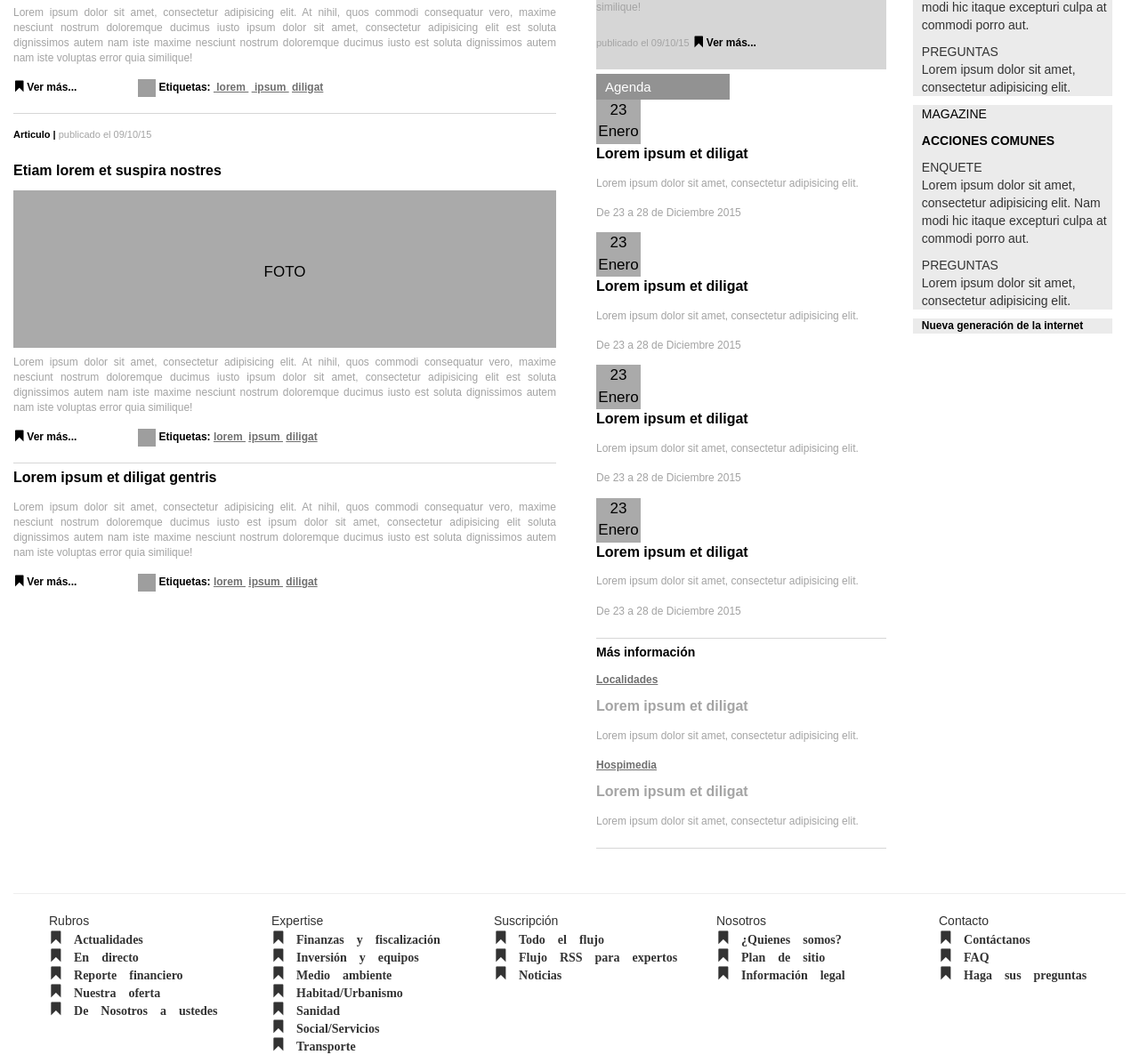
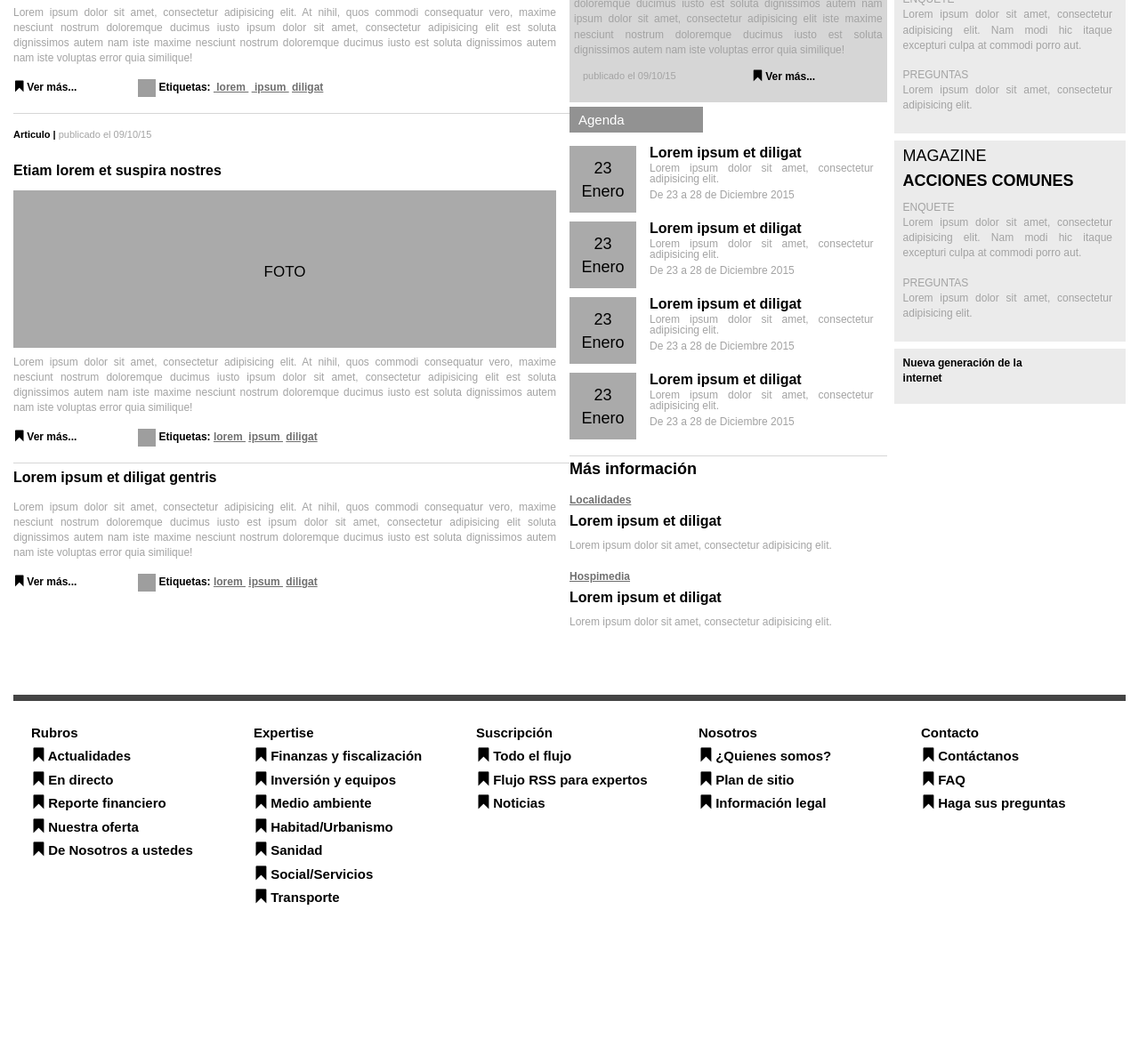
Before and after one commit to dxnxxlx/Grid-System, a plain HTML site: page index.html in a window 1280 px wide. Shown: the part 543-1738 px from the top of the page at 89% size. After the commit the page ends 1596 px from the top, so only its background shows below. Drawn offline with Linux system fonts and the light colour scheme; grey boxes are pictures that could not be loaded.

Commit message:
css final

```diff
--- a/css/main.css
+++ b/css/main.css
@@ -29,6 +29,7 @@ input.text-left{
     padding-left: 1px;
     font-size: 16px;
     padding: 3px 7px;
+    width: 50%;
 }
 
 input.enviar{
@@ -37,6 +38,7 @@ input.enviar{
     font-size: 19px;
     border: 1px solid black;
     padding: 2px 17px;
+	width: 30%;
 }
 
 header .bold{
@@ -67,7 +69,12 @@ header .bold{
 .navbar-default .navbar-toggle .icon-bar{
 	background-color: black;
 }
+ /**CUERPO**********/
 
+ .row{
+ 	margin-right: 0;
+ 	margin-left: 0;
+ }
 .cuerpo{
 	margin-top: 25px;
 	margin-bottom: 25px;
@@ -77,6 +84,7 @@ header .bold{
 	border-bottom: 1px solid #D6D6D6;
 	padding-top: 5px;
     padding-bottom: 8px;
+    padding-right: 15px;
 }
 
 .border-none{
@@ -178,61 +186,140 @@ header .bold{
 }
 
 video{
-
+	background-color: white;
+	border: 1px solid black;
+	width: 100%;
+	height: 215px;
 }
 
-.agenda{
+.bg-light-gray .ver-mas{
+	margin-right: 3%;
+}
 
+.bg-light-gray .clase-articulo{
+	padding-top: 0;
+	padding-left: 10px;
 }
+
+.agenda .articulo{
+	padding-top: 12px;
+	padding-bottom: 20px;
+}
+
+
 
 .fecha{
 	color: black;
 	background-color: #AAAAAA;
-	height: 50px;
-	width: 50px;
+	height: 75px;
+	width: 75px;
 	text-align: center;
-	font-size: 17px;
+	font-size: 18px;
+	padding-top: 13px;
+	padding-left: 5px;
+	padding-right: 5px;
+	margin-right: 15px;
+}
+
+.agenda .row{
+	margin: 10px 0;
+}
+
+.datos-actividad p{
+	margin-bottom: 0;
+	line-height: 100%;
+}
+.agenda .cuadro-gray-articulo{
+	margin-bottom: 15px;
+}
+
+.mas-informacion{
+	border: none;
 }
 
 .mas-informacion p{
 	color: #A4A4A4;
 }
 
-p.titulo-extra{
-	font-size: ;
+.mas-informacion p.titulo-articulo{
 	color: black;
 }
+
+p.titulo-extra{
+	font-size: 18px;
+	font-weight: normal;
+	color: black;
+}
+
 p.titulo-extra-bold{
-	font-size: ;
+	font-size: 18px;
 	font-weight: bold;
 	color: black;
 }
 
+.mas-informacion p{
+	line-height: 1;
+}
+
+.mas-informacion div{
+	margin: 15px 0;
+}
+
+
 ul li{
 	list-style: none;
+	font-family: sans-serif;
 }
 
-.articulo ul{
+.articulo ul, .lista-footer ul{
  	padding-left: 15px;
+ 	margin-top: 10px;
+
  }
+
+ .articulo li, .lista-footer li{
+ 	margin: 5px;
+ 	font-size: 15px;
+ 	font-weight: bold;
+ 	color: black;
+ }
+
 
  .magazine{
  	margin-top: 3%;
- 	padding-left: 10px;
+ 	padding: 8px 15px 10px 10px;
  }
 
+.magazine .titulo-extra-bold, .titulo-extra{
+	line-height: 1;
+}
  .magazine-text{
  	color:black;
  	font-weight: bold;
  	font-size: 12px;
+ 	width: 70%;
  }
 
-footer hr{
+.magazine .texto-titulo{
 
 }
 
+footer{
+	border-top: 7px solid #444;
+	margin-bottom: 15px;
+	padding-bottom: 15px;
+}
+
 .lista-footer{
+	height: 150px;
+	margin-top: 15px;
+	margin-bottom: 15px;
+	width: 50%;
+	float: left;
+}
 
+.lista-oculta{
+	display: none;
 }
 
 
--- a/css/queries.css
+++ b/css/queries.css
@@ -25,20 +25,11 @@
 	}
 }
 
-@media (min-width: 992px){
-	header .col-md-7 {
-	    margin-top: 28px;
-	}
-
-	header .col-md-3 {
-    padding-top: 9px;
-	}
-}
 
 @media (min-width: 768px) {
 	.lista-footer{
 		float: left;
-		width: 20%;
+		width: 25%;
 	}
 
 	h1{
@@ -59,6 +50,29 @@
 	}
 }
 
+@media (min-width: 992px){
+	header .col-md-7 {
+	    margin-top: 28px;
+	}
+
+	header .col-md-3 {
+    padding-top: 9px;
+	}
+
+	.lista-footer{
+		width: 20%;
+	}
+
+	.lista-oculta{
+		display: block;
+	}
+
+	footer {
+    padding-bottom: 70px;
+	}
+}
+
+
 
 
 @media (max-width: 767px) {
--- a/css/utilities.css
+++ b/css/utilities.css
@@ -9,6 +9,10 @@
 	padding-right: 0;
 }
 
+.padding-r-8{
+	padding-right: 8px;
+	padding-left: 0;
+}
 .block{
 	display: block;
 }
@@ -19,6 +23,7 @@
 
 .bg-light-gray{
 	background-color: #D6D6D6;
+	padding: 0 5px;
 }
 
 .bg-lighter-gray{
@@ -32,3 +37,11 @@
 .bold{
 	font-weight: bold;
 }
+
+.pull-left{
+	float: left;
+}
+
+.pull-right{
+	float: right;
+}
--- a/index.html
+++ b/index.html
@@ -68,7 +68,7 @@
 
     <section class="cuerpo pd-cuerpo">
       <div class="row">
-        <div class="col-md-6">
+        <div class="col-md-6 padding-lr-0">
           <div class="articulo">
             <div class="cuadro-gray-articulo">
               <p>Historia destacada</p>
@@ -108,67 +108,62 @@
         </div>
 
 
-        <div class="col-md-6">
-          <div class="col-md-7">
+        <div class="col-md-6 padding-lr-0">
+          <div class="col-md-7 padding-r-8">
             <div class="bg-light-gray">
               <div class="cuadro-gray-articulo">
                 <p>Historia destacada</p>
               </div>
-
+              <video controls="controls"></video>
               <p class="titulo-articulo">Claire Dupont</p>
-              <video controls="controls" >
-                <source src="sintel.ogg" type="video/ogg"/>
-                <source src="sintel.mp4" type="video/mp4"/>
-                <source src="sintel.webm" type="video/webm"/>
-              </video>
               <p class="texto-articulo">Lorem ipsum dolor sit amet, consectetur adipisicing elit. At nihil, quos commodi consequatur vero, maxime nesciunt nostrum doloremque ducimus iusto est soluta dignissimos autem nam ipsum dolor sit amet, consectetur adipisicing elit iste maxime nesciunt nostrum doloremque ducimus iusto est soluta dignissimos autem nam iste voluptas error quia similique!</p>
-              <p class="clase-articulo inline"><span>publicado el 09/10/15</span></p>
-              <p class="inline ver-mas"><span class="glyphicon glyphicon-bookmark"></span> Ver más... </p>
-
+              <div class="row">
+                <p class="clase-articulo inline pull-left"><span>publicado el 09/10/15</span></p>
+                <p class="inline ver-mas pull-right"><span class="glyphicon glyphicon-bookmark"></span> Ver más... </p>
+              </div>
             </div>
 
           <div class="articulo agenda">
             <div class="cuadro-gray-articulo">
               <p>Agenda</p>
             </div>
-            <div class="actividad">
-              <div class="inline fecha">
+            <div class="actividad row">
+              <div class="fecha pull-left">
                 <p>23 Enero</p>
               </div>
-              <div class="inline">
+              <div class="datos-actividad">
                 <p class="titulo-articulo">Lorem ipsum et diligat</p>
                 <p class="texto-articulo">Lorem ipsum dolor sit amet, consectetur adipisicing elit.</p>
                 <p class="texto-articulo">De 23 a 28 de Diciembre 2015</p>
               </div>
             </div>
 
-            <div class="actividad">
-              <div class="inline fecha">
+            <div class="actividad row">
+              <div class="fecha pull-left">
                 <p>23 Enero</p>
               </div>
-              <div class="inline">
+              <div class="datos-actividad">
+                <p class="titulo-articulo">Lorem ipsum et diligat</p>
+                <p class="texto-articulo">Lorem ipsum dolor sit amet, consectetur adipisicing elit.</p>
+                <p class="texto-articulo">De 23 a 28 de Diciembre 2015</p>
+              </div>
+            </div>
+            <div class="actividad row">
+              <div class="fecha pull-left">
+                <p>23 Enero</p>
+              </div>
+              <div class="datos-actividad">
                 <p class="titulo-articulo">Lorem ipsum et diligat</p>
                 <p class="texto-articulo">Lorem ipsum dolor sit amet, consectetur adipisicing elit.</p>
                 <p class="texto-articulo">De 23 a 28 de Diciembre 2015</p>
               </div>
             </div>
 
-            <div class="actividad">
-              <div class="inline fecha">
+            <div class="actividad row">
+              <div class="fecha pull-left">
                 <p>23 Enero</p>
               </div>
-              <div class="inline">
-                <p class="titulo-articulo">Lorem ipsum et diligat</p>
-                <p class="texto-articulo">Lorem ipsum dolor sit amet, consectetur adipisicing elit.</p>
-                <p class="texto-articulo">De 23 a 28 de Diciembre 2015</p>
-              </div>
-            </div>
-
-            <div class="actividad">
-              <div class="inline fecha">
-                <p>23 Enero</p>
-              </div>
-              <div class="inline">
+              <div class="datos-actividad">
                 <p class="titulo-articulo">Lorem ipsum et diligat</p>
                 <p class="texto-articulo">Lorem ipsum dolor sit amet, consectetur adipisicing elit.</p>
                 <p class="texto-articulo">De 23 a 28 de Diciembre 2015</p>
@@ -177,41 +172,45 @@
           </div>
           <div class="articulo mas-informacion">
             <p class="titulo-extra-bold">Más información</p>
+            <div>
               <p class="inline tags"><a href="#">Localidades</a></p>
               <p class="titulo-articulo">Lorem ipsum et diligat</p>
               <p class="texto-articulo">Lorem ipsum dolor sit amet, consectetur adipisicing elit.</p>
+            </div>
+            <div>
               <p class="inline tags"><a href="#">Hospimedia</a></p>
               <p class="titulo-articulo">Lorem ipsum et diligat</p>
               <p class="texto-articulo">Lorem ipsum dolor sit amet, consectetur adipisicing elit.</p>
             </div>
+          </div>
 
           </div>
-          <div class="col-md-5">
+          <div class="col-md-5 padding-lr-0">
             <div class="articulo">
               <p class="titulo-extra-bold">Más información</p>
               <ul>
-                <li><span class="glyphicon glyphicon-bookmark"> Finanzas y fiscalización</li>
-                <li><span class="glyphicon glyphicon-bookmark"> Inversión y equipos</li>
-                <li><span class="glyphicon glyphicon-bookmark"> Medio ambiente</li>
-                <li><span class="glyphicon glyphicon-bookmark"> Habitad/Urbanismo</li>
-                <li><span class="glyphicon glyphicon-bookmark"> Sanidad</li>
-                <li><span class="glyphicon glyphicon-bookmark"> Social/Servicios</li>
-                <li><span class="glyphicon glyphicon-bookmark"> Transporte</li>
+                <li><span class="glyphicon glyphicon-bookmark"></span> Finanzas y fiscalización</li>
+                <li><span class="glyphicon glyphicon-bookmark"></span> Inversión y equipos</li>
+                <li><span class="glyphicon glyphicon-bookmark"></span> Medio ambiente</li>
+                <li><span class="glyphicon glyphicon-bookmark"></span> Habitad/Urbanismo</li>
+                <li><span class="glyphicon glyphicon-bookmark"></span> Sanidad</li>
+                <li><span class="glyphicon glyphicon-bookmark"></span> Social/Servicios</li>
+                <li><span class="glyphicon glyphicon-bookmark"></span> Transporte</li>
               </ul>
             </div>
 
             <div class="magazine bg-lighter-gray">
               <p class="titulo-extra">MAGAZINE</p>
               <p class="titulo-extra-bold">ECODEFI</p>
-              <p class="texto-titulo">ENQUETE<br>Lorem ipsum dolor sit amet, consectetur adipisicing elit. Nam modi hic itaque excepturi culpa at commodi porro aut.</p>
-              <p class="texto-titulo">PREGUNTAS<br>Lorem ipsum dolor sit amet, consectetur adipisicing elit.</p>
+              <p class="texto-articulo">ENQUETE<br>Lorem ipsum dolor sit amet, consectetur adipisicing elit. Nam modi hic itaque excepturi culpa at commodi porro aut.</p>
+              <p class="texto-articulo">PREGUNTAS<br>Lorem ipsum dolor sit amet, consectetur adipisicing elit.</p>
             </div>
 
             <div class="magazine bg-lighter-gray">
               <p class="titulo-extra">MAGAZINE</p>
               <p class="titulo-extra-bold">ACCIONES COMUNES</p>
-              <p class="texto-titulo">ENQUETE<br>Lorem ipsum dolor sit amet, consectetur adipisicing elit. Nam modi hic itaque excepturi culpa at commodi porro aut.</p>
-              <p class="texto-titulo">PREGUNTAS<br>Lorem ipsum dolor sit amet, consectetur adipisicing elit.</p>
+              <p class="texto-articulo">ENQUETE<br>Lorem ipsum dolor sit amet, consectetur adipisicing elit. Nam modi hic itaque excepturi culpa at commodi porro aut.</p>
+              <p class="texto-articulo">PREGUNTAS<br>Lorem ipsum dolor sit amet, consectetur adipisicing elit.</p>
             </div>
             <div class="magazine bg-lighter-gray">
               <p class="magazine-text">Nueva generación de la internet</p>
@@ -224,53 +223,55 @@
     </section>
 
     <footer>
-    <hr>
+      <div class="row">
         <div class="lista-footer">
           <ul>
             <li>Rubros</li>
-          <li><span class="glyphicon glyphicon-bookmark"> Actualidades</li>
-          <li><span class="glyphicon glyphicon-bookmark"> En directo</li>
-          <li><span class="glyphicon glyphicon-bookmark"> Reporte financiero</li>
-          <li><span class="glyphicon glyphicon-bookmark"> Nuestra oferta</li>
-          <li><span class="glyphicon glyphicon-bookmark"> De Nosotros a ustedes</li>
+            <li><span class="glyphicon glyphicon-bookmark"></span>  Actualidades</li>
+            <li><span class="glyphicon glyphicon-bookmark"></span>  En directo</li>
+            <li><span class="glyphicon glyphicon-bookmark"></span>  Reporte financiero</li>
+            <li><span class="glyphicon glyphicon-bookmark"></span>  Nuestra oferta</li>
+            <li><span class="glyphicon glyphicon-bookmark"></span>  De Nosotros a ustedes</li>
           </ul>
         </div>
-      <div class="lista-footer">
+        <div class="lista-footer lista-oculta">
           <ul>
             <li>Expertise</li>
-          <li><span class="glyphicon glyphicon-bookmark"> Finanzas y fiscalización</li>
-          <li><span class="glyphicon glyphicon-bookmark"> Inversión y equipos</li>
-          <li><span class="glyphicon glyphicon-bookmark"> Medio ambiente</li>
-          <li><span class="glyphicon glyphicon-bookmark"> Habitad/Urbanismo</li>
-          <li><span class="glyphicon glyphicon-bookmark"> Sanidad</li>
-          <li><span class="glyphicon glyphicon-bookmark"> Social/Servicios</li>
-          <li><span class="glyphicon glyphicon-bookmark"> Transporte</li>
+            <li><span class="glyphicon glyphicon-bookmark"></span>  Finanzas y fiscalización</li>
+            <li><span class="glyphicon glyphicon-bookmark"></span>  Inversión y equipos</li>
+            <li><span class="glyphicon glyphicon-bookmark"></span>  Medio ambiente</li>
+            <li><span class="glyphicon glyphicon-bookmark"></span>  Habitad/Urbanismo</li>
+            <li><span class="glyphicon glyphicon-bookmark"></span>  Sanidad</li>
+            <li><span class="glyphicon glyphicon-bookmark"></span>  Social/Servicios</li>
+            <li><span class="glyphicon glyphicon-bookmark"></span>  Transporte</li>
           </ul>
         </div>
         <div class="lista-footer">
           <ul>
             <li>Suscripción</li>
-          <li><span class="glyphicon glyphicon-bookmark"> Todo el flujo</li>
-          <li><span class="glyphicon glyphicon-bookmark"> Flujo RSS para expertos</li>
-          <li><span class="glyphicon glyphicon-bookmark"> Noticias</li>
+            <li><span class="glyphicon glyphicon-bookmark"></span>  Todo el flujo</li>
+            <li><span class="glyphicon glyphicon-bookmark"></span>  Flujo RSS para expertos</li>
+            <li><span class="glyphicon glyphicon-bookmark"></span>  Noticias</li>
           </ul>
         </div>
         <div class="lista-footer">
           <ul>
             <li>Nosotros</li>
-          <li><span class="glyphicon glyphicon-bookmark"> ¿Quienes somos?</li>
-          <li><span class="glyphicon glyphicon-bookmark"> Plan de sitio</li>
-          <li><span class="glyphicon glyphicon-bookmark"> Información legal</li>
+            <li><span class="glyphicon glyphicon-bookmark"></span>  ¿Quienes somos?</li>
+            <li><span class="glyphicon glyphicon-bookmark"></span>  Plan de sitio</li>
+            <li><span class="glyphicon glyphicon-bookmark"></span>  Información legal</li>
           </ul>
         </div>
         <div class="lista-footer">
           <ul>
             <li>Contacto</li>
-          <li><span class="glyphicon glyphicon-bookmark"> Contáctanos</li>
-          <li><span class="glyphicon glyphicon-bookmark"> FAQ</li>
-          <li><span class="glyphicon glyphicon-bookmark"> Haga sus preguntas</li>
+            <li><span class="glyphicon glyphicon-bookmark"></span>  Contáctanos</li>
+            <li><span class="glyphicon glyphicon-bookmark"></span>  FAQ</li>
+            <li><span class="glyphicon glyphicon-bookmark"></span>  Haga sus preguntas</li>
           </ul>
         </div>
+      </div>
+    </footer>
     </footer>
   </div>
 	<!-- Incluir todos tus scripts apartir de este punto -->
```
Lines whose indentation alone changed are shown as unchanged.
